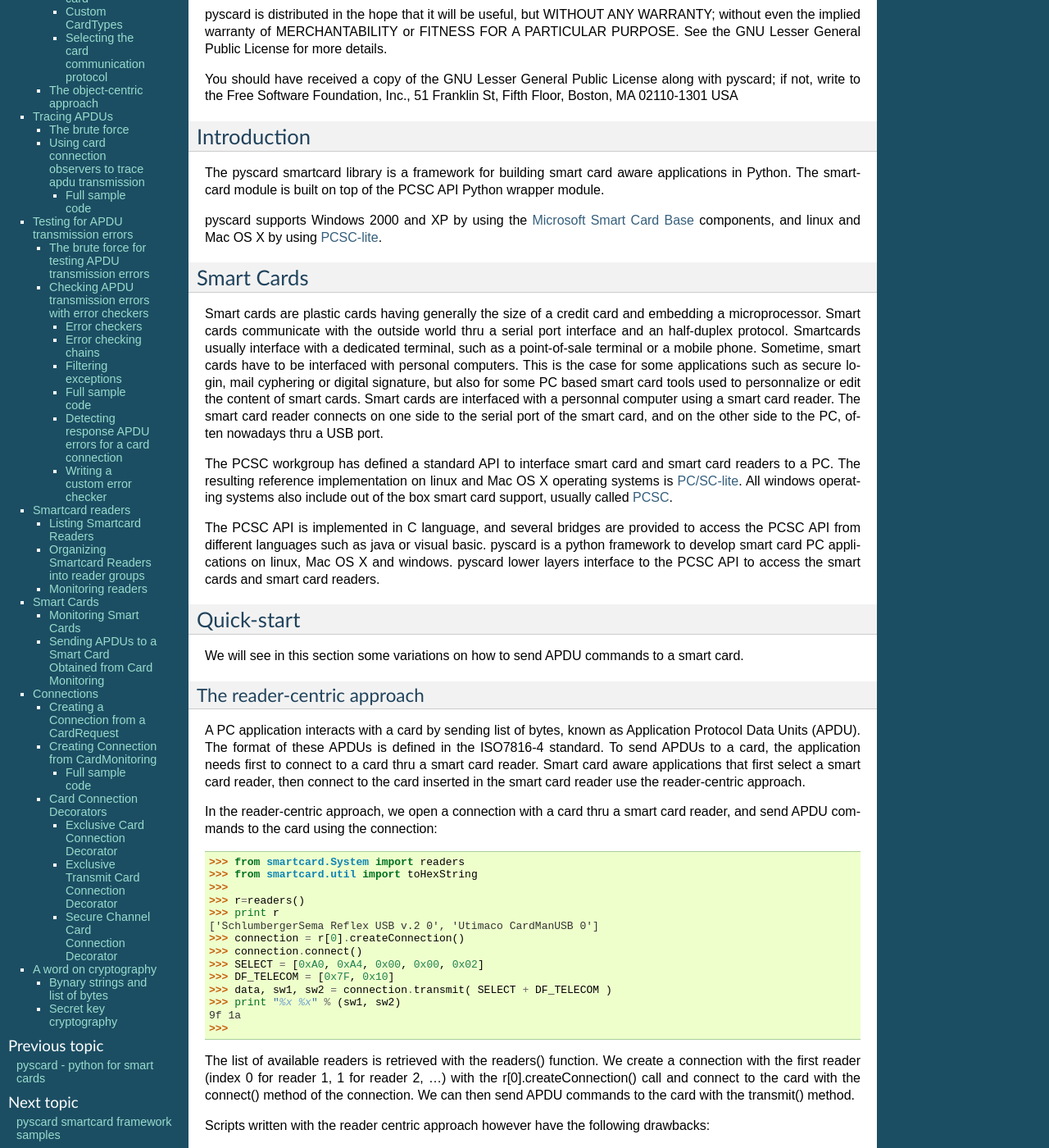
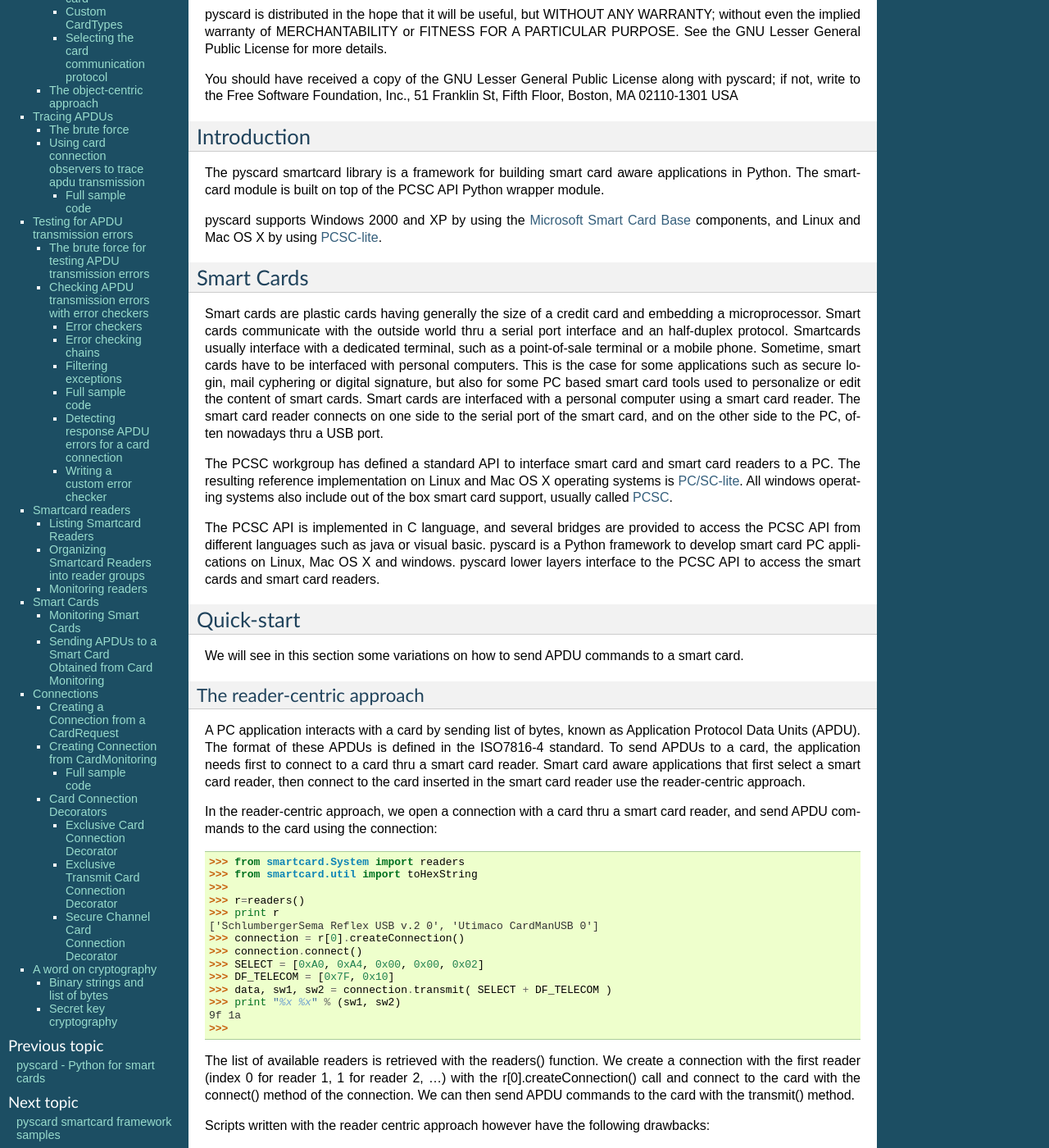
Before and after one commit to LudovicRousseau/pyscard, a Sphinx documentation site: the page built from smartcard/doc/user-guide.rst, in a window 1280 px wide and 1400 px high, scrolled down 308 px. Shown: the whole window at 82% size. Built offline with Sphinx 7.4.7, drawn with Linux system fonts in a browser that asks for light colours; some of the changed text lies outside the part shown.

```diff
--- a/smartcard/doc/pyscard-framework.rst
+++ b/smartcard/doc/pyscard-framework.rst
@@ -3,10 +3,10 @@
 pyscard smartcard framework samples
 ===================================
 
-pyscard is a python module adding smart cards support to python.
+pyscard is a Python module adding smart cards support to Python.
 
 It consists of smartcard.scard, an extension module wrapping Windows
-smart card base components (also known as PCSC), and smartcard, a python
+smart card base components (also known as PCSC), and smartcard, a Python
 framework library hiding PCSC complexity.
 
 Display the ATR of inserted cards
--- a/smartcard/doc/user-guide.rst
+++ b/smartcard/doc/user-guide.rst
@@ -34,7 +34,7 @@ aware applications in Python. The smartcard module is built on top of
 the PCSC API Python wrapper module.
 
 pyscard supports Windows 2000 and XP by using the `Microsoft Smart Card
-Base <http://msdn2.microsoft.com/en-us/library/aa374731.aspx#smart_card_functions>`_ components, and linux and Mac OS X by using `PCSC-lite <http://pcsclite.alioth.debian.org/>`_.
+Base <http://msdn2.microsoft.com/en-us/library/aa374731.aspx#smart_card_functions>`_ components, and Linux and Mac OS X by using `PCSC-lite <http://pcsclite.alioth.debian.org/>`_.
 
 
 Smart Cards
@@ -47,23 +47,23 @@ Smartcards usually interface with a dedicated terminal, such as a
 point-of-sale terminal or a mobile phone. Sometime, smart cards have to
 be interfaced with personal computers. This is the case for some
 applications such as secure login, mail cyphering or digital signature,
-but also for some PC based smart card tools used to personnalize or edit
-the content of smart cards. Smart cards are interfaced with a personnal
+but also for some PC based smart card tools used to personalize or edit
+the content of smart cards. Smart cards are interfaced with a personal
 computer using a smart card reader. The smart card reader connects on
 one side to the serial port of the smart card, and on the other side to
 the PC, often nowadays thru a USB port.
 
 The PCSC workgroup has defined a standard API to interface smart card
 and smart card readers to a PC. The resulting reference implementation
-on linux and Mac OS X operating systems is `PC/SC-lite
+on Linux and Mac OS X operating systems is `PC/SC-lite
 <http://pcsclite.alioth.debian.org/>`_. All windows operating systems
 also include out of the box smart card support, usually called `PCSC
 <http://msdn2.microsoft.com/en-us/library/aa374731.aspx#smart_card_functions>`_.
 
 The PCSC API is implemented in C language, and several bridges are
 provided to access the PCSC API from different languages such as java or
-visual basic. pyscard is a python framework to develop smart card PC
-applications on linux, Mac OS X and windows. pyscard lower layers
+visual basic. pyscard is a Python framework to develop smart card PC
+applications on Linux, Mac OS X and windows. pyscard lower layers
 interface to the PCSC API to access the smart cards and smart card
 readers.
 
@@ -1397,16 +1397,16 @@ A word on cryptography
 Smart card are security devices. As a result, smart card applications
 usually require some kind cryptography, for example to establish a
 secure channel with the smart card. One of the reference cryptographic
-modules for python is `pycrypto
-<http://www.amk.ca/python/code/crypto.html>`_, the python cryptographic
+modules for Python is `pycrypto
+<http://www.amk.ca/python/code/crypto.html>`_, the Python cryptographic
 toolkit. This section shows briefly the basics of pycrypto to give you a
-quick start to include cryptography in you python smart card
+quick start to include cryptography in your Python smart card
 applications.
 
-Bynary strings and list of bytes
+Binary strings and list of bytes
 ================================
 
-pycrypto processes binary strings, i.e. python strings that contains
+pycrypto processes binary strings, i.e. Python strings that contains
 characters such as '\01\42\70\23', whereas pyscard processes APDUs as
 list of bytes such as [0x01, 0x42, 0x70, 0x23]. The utility function
 HexListToBinString and BinStringToHexList (and their short name versions
```
Also changed, not shown: other parts of smartcard/doc/user-guide.rst (+6 -6 lines), smartcard/doc/index.rst (+8 -8 lines), smartcard/doc/pyscard-wrapper.rst (+5 -5 lines).
